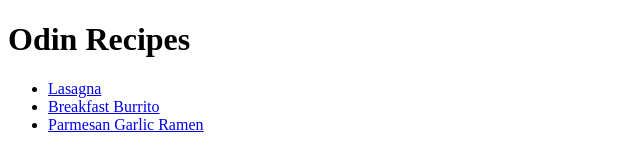
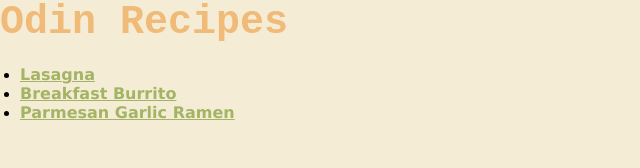
Before and after one commit to manulzvz13/odin-recipes, a plain HTML site: page index.html in a window 1280 px wide. Shown: the whole page, without its empty margins (0-640 px from the left). Drawn offline with Linux system fonts and the light colour scheme.

Commit message:
feat: Add Color palette and font styles to style.css

```diff
--- a/index.html
+++ b/index.html
@@ -4,14 +4,16 @@
     <meta charset="UTF-8">
     <meta name="viewport" content="width=device-width, initial-scale=1.0">
     <title>Odin Recipes | The Odin Project</title>
+    <link rel="stylesheet" href="style.css">
 </head>
 <body>
-    <h1>Odin Recipes</h1>
-    <ul>
-        <li><a href="./recipes/lasagna.html">Lasagna</a></li>
-        <li><a href="./recipes/breakfast-burrito.html">Breakfast Burrito</a></li>
-        <li><a href="./recipes/parmesan-garlic-ramen.html">Parmesan Garlic Ramen</a></li>
-    </ul>
-
+    <h1 class="page-title">Odin Recipes</h1>
+    <div class="recipes-index">
+        <ul>
+            <li><a class="recipe"   href="./recipes/lasagna.html">Lasagna</a></li>
+            <li><a class="recipe" href="./recipes/breakfast-burrito.html">Breakfast Burrito</a></li>
+            <li><a  class="recipe" href="./recipes/parmesan-garlic-ramen.html">Parmesan Garlic Ramen</a></li>
+        </ul>
+    </div>
 </body>
 </html>
--- a/style.css
+++ b/style.css
@@ -0,0 +1,39 @@
+/*
+    Color palette:
+    -   626F47
+    -   A4B465
+    -   F5ECD5
+    -   F0BB78
+
+    Font styles:
+    -   Courier New (titles, subtitles)
+    -   Verdana (text)
+*/
+
+
+* {
+    box-sizing: border-box;
+    margin: 0;
+    border: 0;
+    padding: 0;
+}
+
+body {
+    background-color: #F5ECD5;
+}
+
+.page-title {
+    font-family: "Courier New";
+    font-size: 40px;
+    color: #F0BB78;
+}
+
+.recipes-index {
+    padding: 20px;
+}
+
+.recipe {
+    font-family: Verdana;
+    font-weight: 800;
+    color: #A4B465;
+}
```
